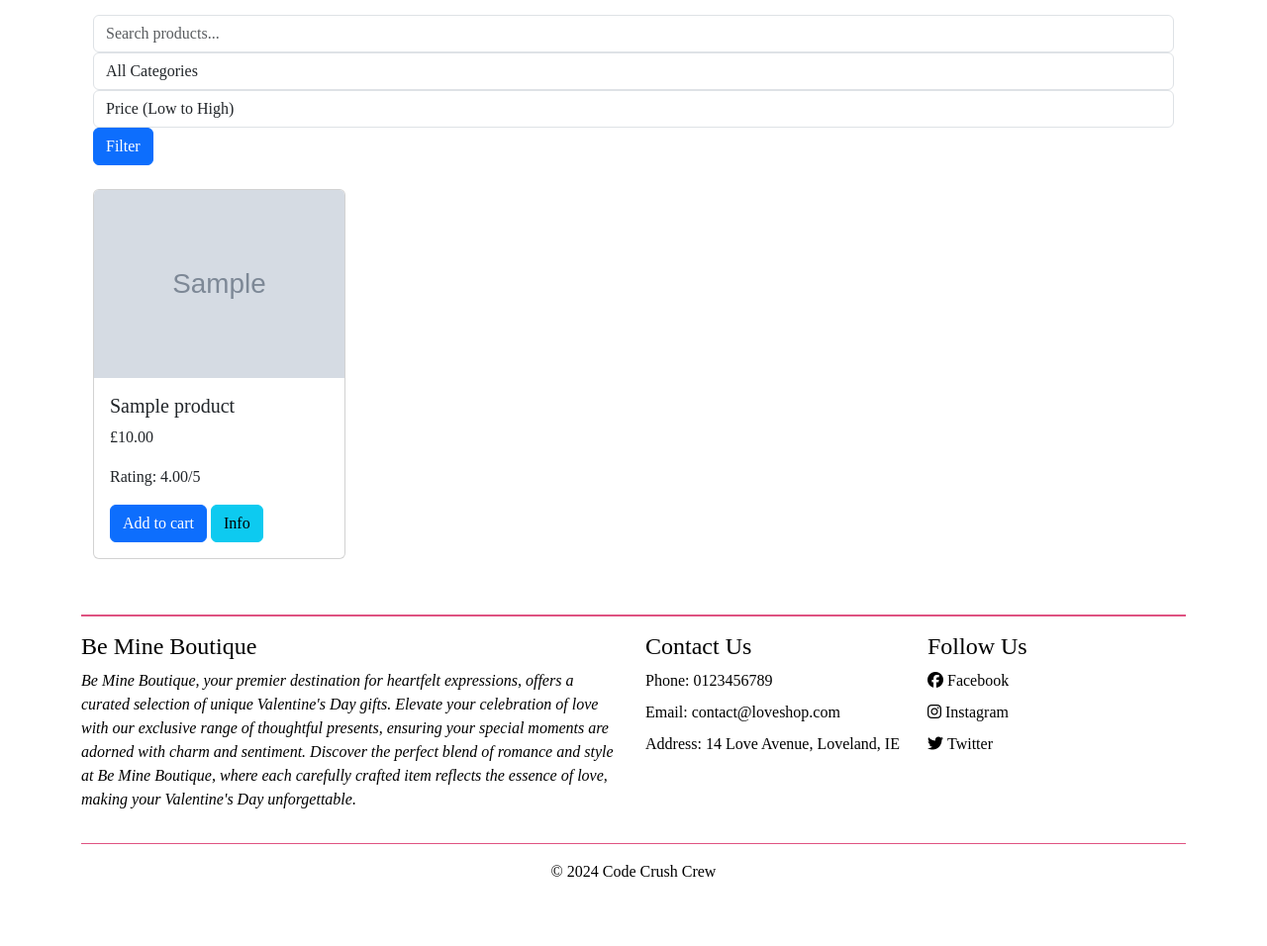
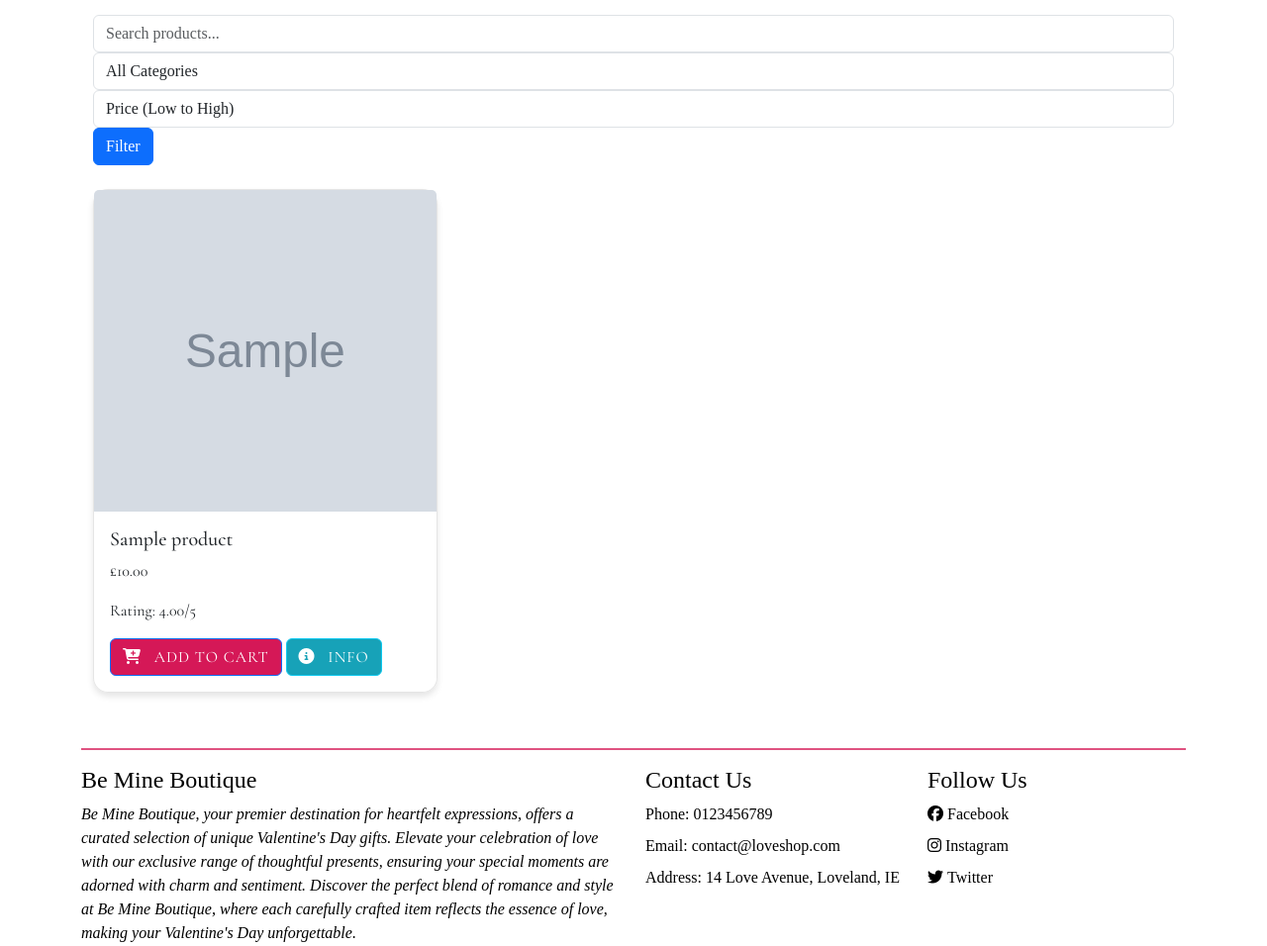
Before and after one commit to JesseRoss001/loveshop, a Django app: page /products/ in a window 1280 px wide. Shown: the part 259-1215 px from the top of the page at 99% size. Before the commit the page ends 1145 px from the top, so only its background shows below. Run offline with Django 5.2, Linux system fonts and the light colour scheme; tables that the repository leaves empty hold one stand-in row (values such as "Sample post"); grey boxes marked "Sample" are stand-in pictures; some libraries are stand-ins or nearby versions.

Commit message:
Update stylesheet for product list

```diff
--- a/products/templates/products/product_list.html
+++ b/products/templates/products/product_list.html
@@ -1,5 +1,9 @@
+
 {% extends 'base.html' %}
-
+{% load static %}
+{% block extra_css %}
+<link href="{% static 'products/css/style.css' %}" rel="stylesheet">
+{% endblock extra_css %}
 {% block content %}
 <div class="container mt-4">
     <h2>Valentine's Day Gifts</h2>
@@ -70,17 +74,21 @@
     </form>
 
     <!-- Products Grid -->
-    <div class="row">
+    <div class="row row-cols-1 row-cols-md-3 g-4">
         {% for product in products %}
-        <div class="col-6 col-md-4 col-lg-3 mb-3 {% if forloop.counter > 10 %}d-none d-sm-block{% endif %} {% if forloop.counter > 12 %}d-md-none{% endif %} {% if forloop.counter > 16 %}d-lg-none{% endif %}">
-            <div class="card">
-                <img src="{{ product.image.url }}" class="card-img-top" alt="{{ product.name }}">
+        <div class="col mb-3 {% if forloop.counter > 10 %}d-none d-sm-block{% endif %} {% if forloop.counter > 12 %}d-md-none{% endif %} {% if forloop.counter > 16 %}d-lg-none{% endif %}">
+            <div class="card h-100">
+                <img src="{{ product.image.url }}" class="card-img-top w-100 " alt="{{ product.name }}">
                 <div class="card-body">
                     <h5 class="card-title">{{ product.name }}</h5>
                     <p class="card-text">£{{ product.price }}</p>
                     <p class="card-text">Rating: {{ product.rating }}/5</p>
-                    <a href="{% url 'products:add_to_cart' product.id %}" class="btn btn-primary add-to-cart" data-product-id="{{ product.id }}">Add to cart</a>
-                    <button type="button" class="btn btn-info" data-bs-toggle="modal" data-bs-target="#productInfoModal" data-product-id="{{ product.id }}">Info</button>
+                    <a href="{% url 'products:add_to_cart' product.id %}" class="btn btn-primary add-to-cart" data-product-id="{{ product.id }}">
+                        <i class="fas fa-cart-plus"></i> Add to cart
+                    </a>
+                    <button type="button" class="btn btn-info" data-bs-toggle="modal" data-bs-target="#productInfoModal" data-product-id="{{ product.id }}">
+                        <i class="fas fa-info-circle"></i> Info
+                    </button>
                 </div>
             </div>
         </div>
--- a/static/products/css/style.css
+++ b/static/products/css/style.css
@@ -0,0 +1,78 @@
+/* Add this to the top of your products/css/style.css file */
+/* Existing styles */
+@import url('https://fonts.googleapis.com/css2?family=Cormorant+Garamond:ital,wght@0,300;0,400;0,500;0,600;0,700;1,300;1,400;1,500;1,600;1,700&family=Parisienne&display=swap');
+.card {
+    background-color: rgba(255, 255, 255, 0.8);
+    backdrop-filter: blur(10px);
+    border: 1px solid rgba(0,0,0,0.1);
+    border-radius: 15px;
+    box-shadow: 0px 4px 6px rgba(0, 0, 0, 0.1);
+    transition: transform 0.3s ease, box-shadow 0.3s ease;
+}
+
+.card:hover {
+    transform: translateY(-5px);
+    box-shadow: 0px 8px 15px rgba(0, 0, 0, 0.2);
+}
+
+.card-img-top {
+    width: 100%;
+    height: 325px;
+    object-fit: cover;
+}
+
+.card-body {
+    padding: 1rem;
+}
+
+.card-title {
+    font-size: 1.25rem;
+    font-family: 'Cormorant Garamond', serif;
+}
+
+.card-text {
+    font-family: 'Cormorant Garamond', serif;
+}
+
+.add-to-cart,
+.btn-info {
+    font-family: 'Cormorant Garamond', serif;
+    text-transform: uppercase;
+    letter-spacing: 1px;
+}
+
+.add-to-cart {
+    background-color: #d51857;
+    color: #fff;
+}
+
+.add-to-cart:hover {
+    background-color: #bb164d;
+}
+
+.btn-info {
+    background-color: #17a2b8;
+    color: #fff;
+}
+
+.btn-info:hover {
+    background-color: #138496;
+}
+
+/* Icon adjustments */
+.add-to-cart i,
+.btn-info i {
+    margin-right: 0.5rem;
+}
+
+/* Pagination adjustments */
+.pagination {
+    justify-content: center;
+}
+
+/* Responsive image grid */
+@media (max-width: 768px) {
+    .card-img-top {
+        height: 150px;
+    }
+}
--- a/templates/base.html
+++ b/templates/base.html
@@ -65,6 +65,8 @@
     /* Cart icon styles */
 
   </style>
+    {% block extra_css %}
+  {% endblock extra_css %}
 </head>
 
 <body>
```
Also changed, not shown: products/static/products/css/style.css (deleted), 2 other files.
